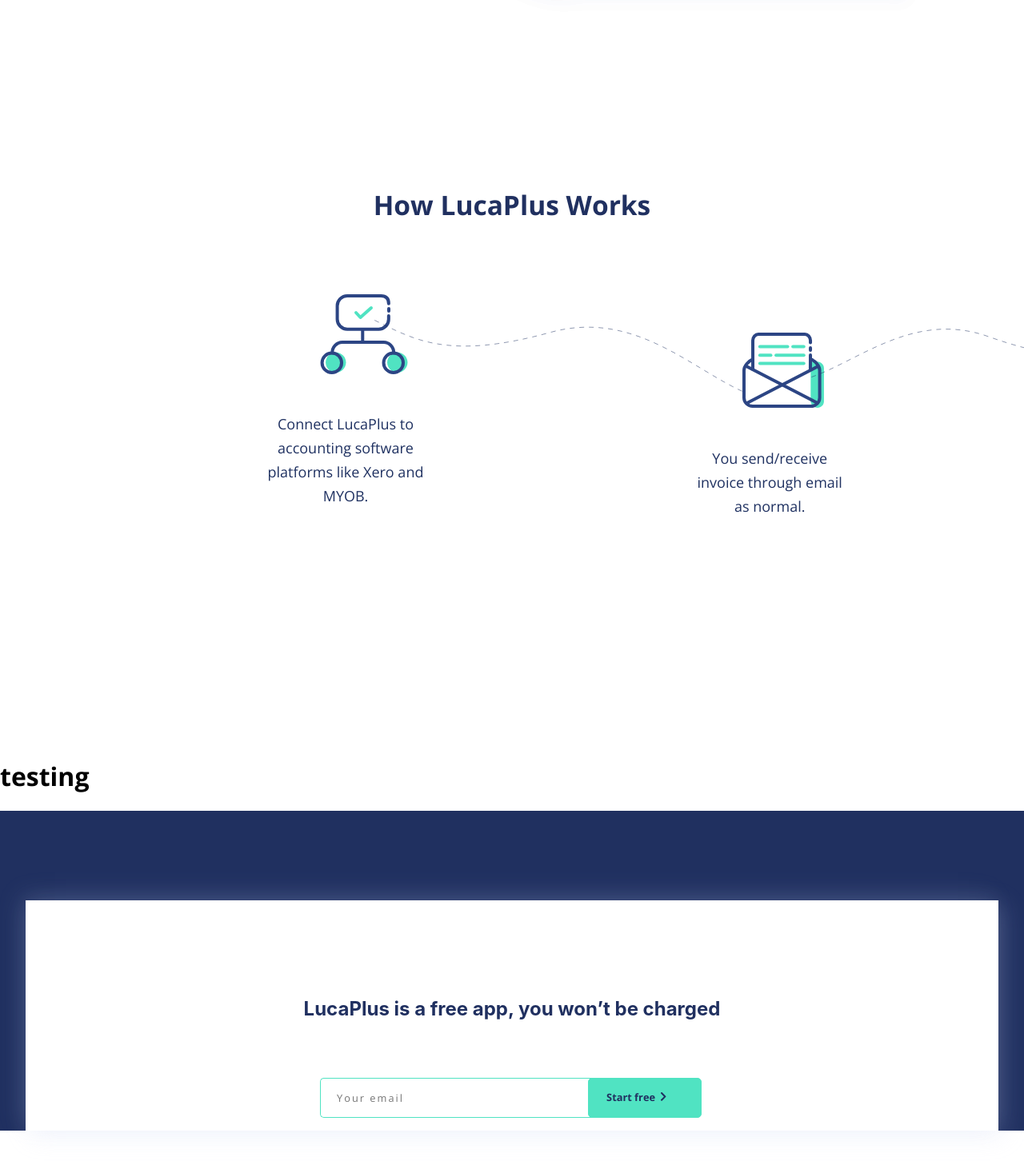
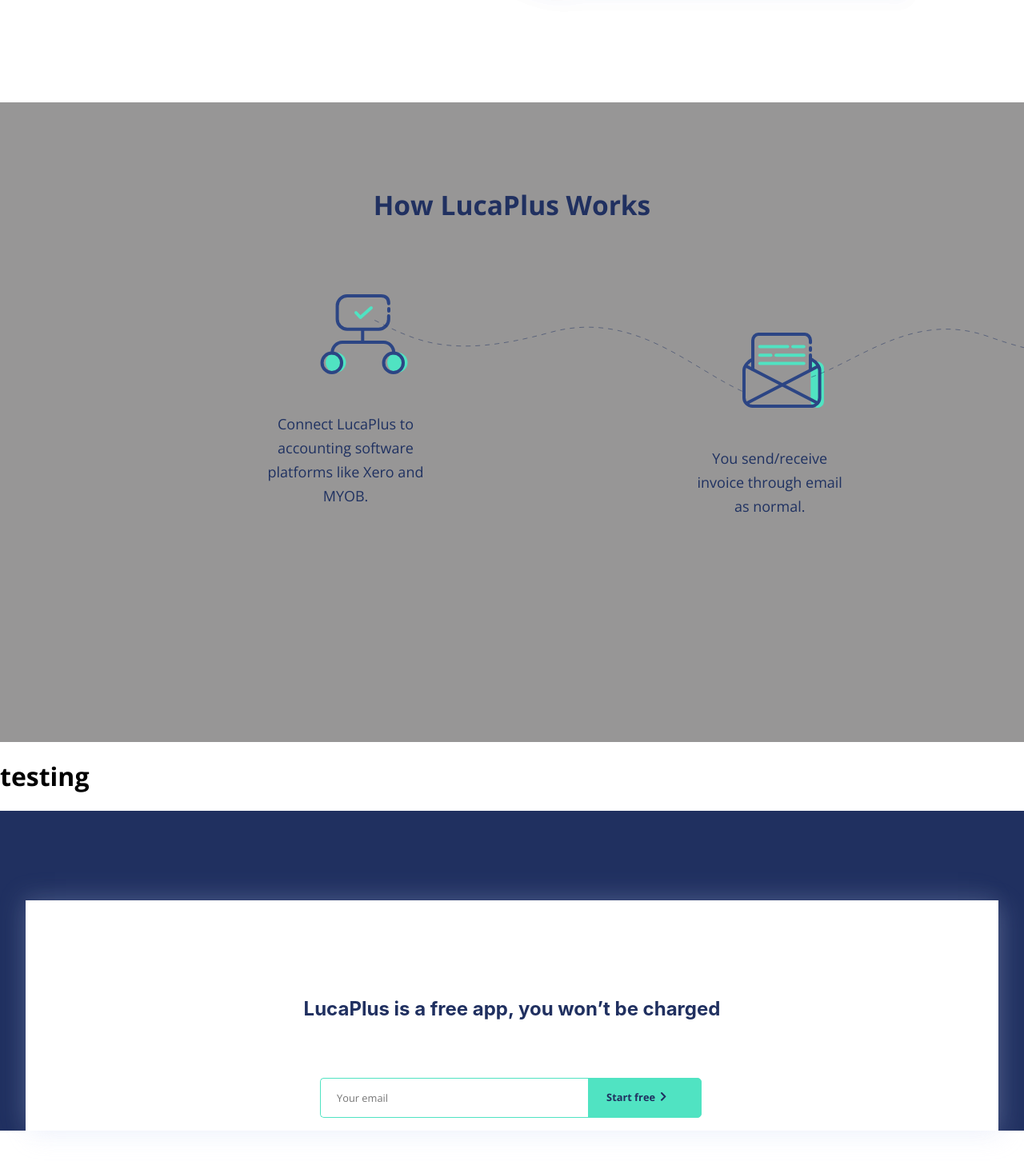
Before and after one commit to Lianakeys/LucaWebsite, a React (Create React App) app in the folder luca-website/: page / in a window 1280 px wide. Shown: the part 672-2124 px from the top of the page at 80% size. Built offline with nearby package versions, Linux system fonts and the light colour scheme.

Commit message:
fixed footer

```diff
--- a/luca-website/src/components/cssComponents/footer.css
+++ b/luca-website/src/components/cssComponents/footer.css
@@ -63,7 +63,6 @@
     color: #50E3C2;
     box-shadow: none;
     text-decoration: none;
-    letter-spacing: 2px;
     font-size: 0.8rem;
     font-family: 'Open sans', sans-serif;
       /* border-bottom: solid black 5px; */
@@ -78,7 +77,7 @@
     justify-content: flex-start;
     margin-left: -10px;
     margin-top: 2rem;
-    border-radius: 5px;
+    border-radius: 0px 5px 5px 0px;
     text-align: center;
     box-shadow: none;
     border: solid #50E3C2 1px;
--- a/luca-website/src/components/cssComponents/how-it-works.css
+++ b/luca-website/src/components/cssComponents/how-it-works.css
@@ -9,7 +9,7 @@
     width: 100%;
     margin: 0px;
     /* padding: 20px; */
-    /* background-color: red; */
+    background-color: rgb(151, 150, 150);
     /*
     justify-content: space-evenly;
     align-items: center;
```
